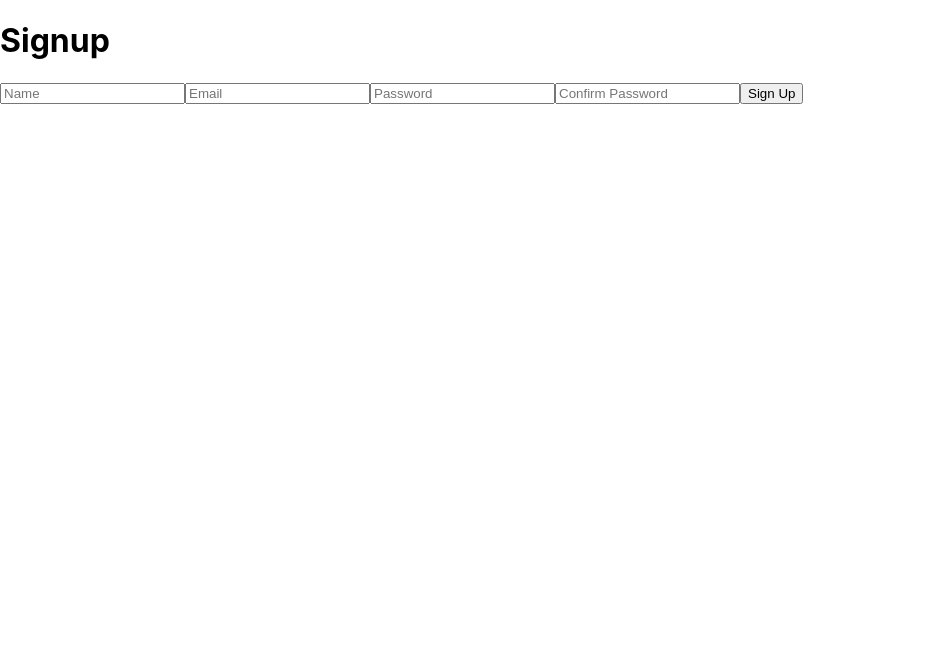
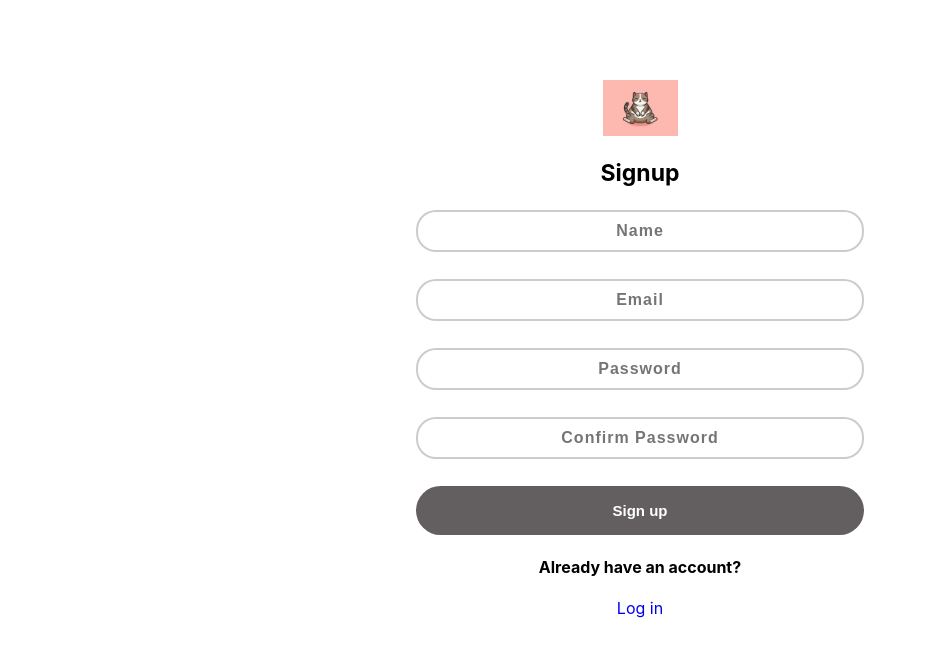
Before and after one commit to tabbytoney/twitterclone.reactts, a React (Create React App) app in the folder client/: page /signup in a window 1280 px wide. Shown: the top 656 px of the page, without its empty margins (0-927 px from the left). Built offline with nearby package versions, Linux system fonts and the light colour scheme.

Commit message:
quick, not pretty, css styling

```diff
--- a/client/src/App.css
+++ b/client/src/App.css
@@ -1,38 +1,28 @@
-.App {
-  text-align: center;
+:root {
+  --main-color: #635f60;
+  --button-hover-color: #9e2f52;
+  --accent: #c35895;
 }
 
-.App-logo {
-  height: 40vmin;
-  pointer-events: none;
+@import './styles/login.css';
+
+textarea {
+  color: rgb(38, 50, 56);
+  font-weight: 600;
+  font-size: 16px;
+  letter-spacing: 1px;
+  border: 2px solid lightgray;
+
+  padding: 10px 20px;
+
+  border-radius: 5px;
+  /* outline: none; */
+  box-sizing: border-box;
+  margin-bottom: 27px;
 }
 
-@media (prefers-reduced-motion: no-preference) {
-  .App-logo {
-    animation: App-logo-spin infinite 20s linear;
-  }
+textarea:focus {
+  outline: none;
+  border-color: var(--main-color);
+  box-shadow: 0 0 3px var(--main-color);
 }
-
-.App-header {
-  background-color: #282c34;
-  min-height: 100vh;
-  display: flex;
-  flex-direction: column;
-  align-items: center;
-  justify-content: center;
-  font-size: calc(10px + 2vmin);
-  color: white;
-}
-
-.App-link {
-  color: #61dafb;
-}
-
-@keyframes App-logo-spin {
-  from {
-    transform: rotate(0deg);
-  }
-  to {
-    transform: rotate(360deg);
-  }
-}
--- a/client/src/pages/Login.tsx
+++ b/client/src/pages/Login.tsx
@@ -3,6 +3,9 @@ import { gql, useMutation } from '@apollo/client';
 import { ErrorMessage, Field, Form, Formik } from 'formik';
 import * as Yup from 'yup';
 import { useNavigate } from 'react-router';
+import CatSit from '../styles/images/catsit.jpeg';
+import { Link } from 'react-router-dom';
+import '../styles/login.css';
 
 const LOGIN_MUTATION = gql`
   mutation login($email: String!, $password: String!) {
@@ -37,8 +40,10 @@ export default function Login() {
   });
 
   return (
-    <div>
-      <h1>Login</h1>
+    <div className='div'>
+      <img src={CatSit} alt='logo' style={{ width: '75px' }} className='logo' />
+
+      <h3>Log in to Cat Twitter</h3>
 
       <Formik
         initialValues={initialValues}
@@ -60,9 +65,15 @@ export default function Login() {
           <Field name='password' type='password' placeholder='Password' />
           <ErrorMessage name='password' component={'div'} />
 
-          <button type='submit'>Login</button>
+          <button type='submit' className='login-button'>
+            <span>Login</span>
+          </button>
         </Form>
       </Formik>
+      <div className='register'>
+        <h4>Don't have an account?</h4>
+        <Link to='/signup'>Sign up</Link>
+      </div>
     </div>
   );
 }
--- a/client/src/pages/Signup.tsx
+++ b/client/src/pages/Signup.tsx
@@ -3,6 +3,9 @@ import { gql, useMutation } from '@apollo/client';
 import { ErrorMessage, Field, Form, Formik } from 'formik';
 import * as Yup from 'yup';
 import { useNavigate } from 'react-router';
+import CatSit from '../styles/images/catsit.jpeg';
+import { Link } from 'react-router-dom';
+import '../styles/login.css';
 
 const SIGNUP_MUTATION = gql`
   mutation signup($name: String, $email: String!, $password: String!) {
@@ -48,8 +51,9 @@ export default function Signup() {
   });
 
   return (
-    <div>
-      <h1>Signup</h1>
+    <div className='div'>
+      <img src={CatSit} alt='logo' style={{ width: '75px' }} className='logo' />
+      <h3>Signup</h3>
 
       <Formik
         initialValues={initialValues}
@@ -81,9 +85,15 @@ export default function Signup() {
           />
           <ErrorMessage name='confirmPassword' component={'div'} />
 
-          <button type='submit'>Sign Up</button>
+          <button type='submit' className='login-button'>
+            <span>Sign up</span>
+          </button>
         </Form>
       </Formik>
+      <div className='register'>
+        <h4>Already have an account?</h4>
+        <Link to='/login'>Log in</Link>
+      </div>
     </div>
   );
 }
--- /dev/null
+++ b/client/src/styles/login.css
@@ -0,0 +1,88 @@
+.div {
+  background-color: #fff;
+  width: 35vw;
+  margin: 5em auto;
+}
+
+.logo {
+  display: block;
+  margin-left: auto;
+  margin-right: auto;
+  width: 50%;
+}
+
+form {
+  display: grid;
+  grid-template-columns: 1fr;
+}
+
+input {
+  color: rgb(38, 50, 56);
+  font-weight: 600;
+  font-size: 16px;
+  letter-spacing: 1px;
+  border-color: var(--main-color);
+  padding: 10px 20px;
+  border: none;
+  border-radius: 20px;
+  outline: none;
+  box-sizing: border-box;
+  border: 2px solid rgb(0, 0, 0, 0.2);
+  text-align: center;
+  margin-bottom: 27px;
+}
+
+h3 {
+  font-weight: bold;
+  font-size: 23px;
+  text-align: center;
+}
+
+.login-button {
+  width: 100%;
+  padding-top: 10px;
+  padding-bottom: 10px;
+  cursor: pointer;
+  outline: none;
+}
+
+button,
+button span {
+  border-radius: 25px;
+}
+button {
+  background-color: var(--main-color);
+  border: 0;
+  color: #fff;
+  font-weight: bold;
+}
+button span {
+  display: block;
+  padding: 0.4em 0.2em;
+  transition: all 0.1s linear;
+  font-size: 15px;
+}
+button:hover {
+  background: var(--button-hover-color);
+}
+button:active span {
+  background-color: rgba(0, 0, 0, 0.2);
+}
+button span:focus {
+  outline: 0;
+}
+button:disabled {
+  opacity: 0.5;
+}
+a {
+  text-decoration: none;
+  /* color: var(--main-color); */
+}
+
+.login {
+  text-align: center;
+}
+
+.register {
+  text-align: center;
+}
```
Also changed, not shown: client/src/styles/images/catsit.jpeg (added), client/src/styles/images/knifecat.jpeg (added).
